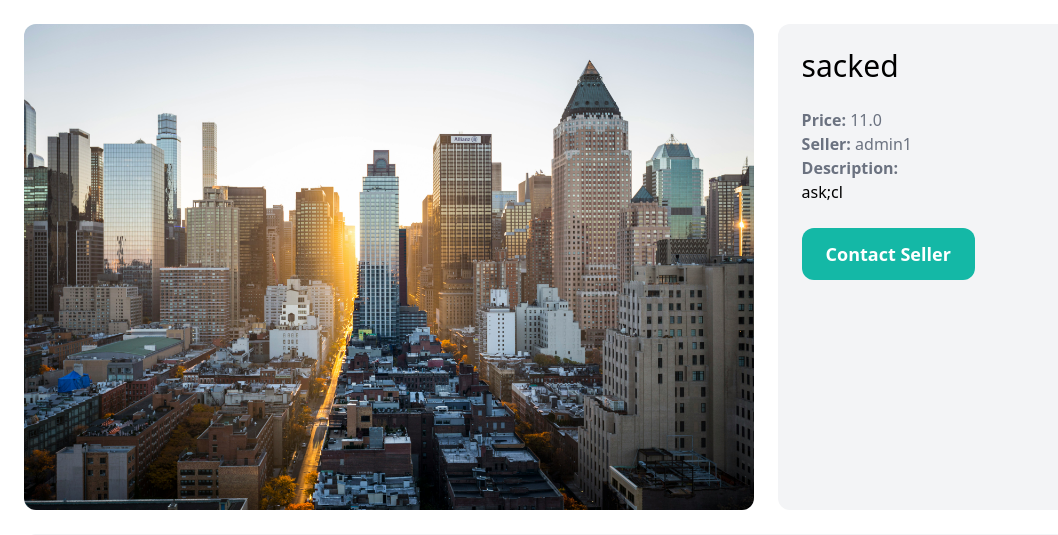
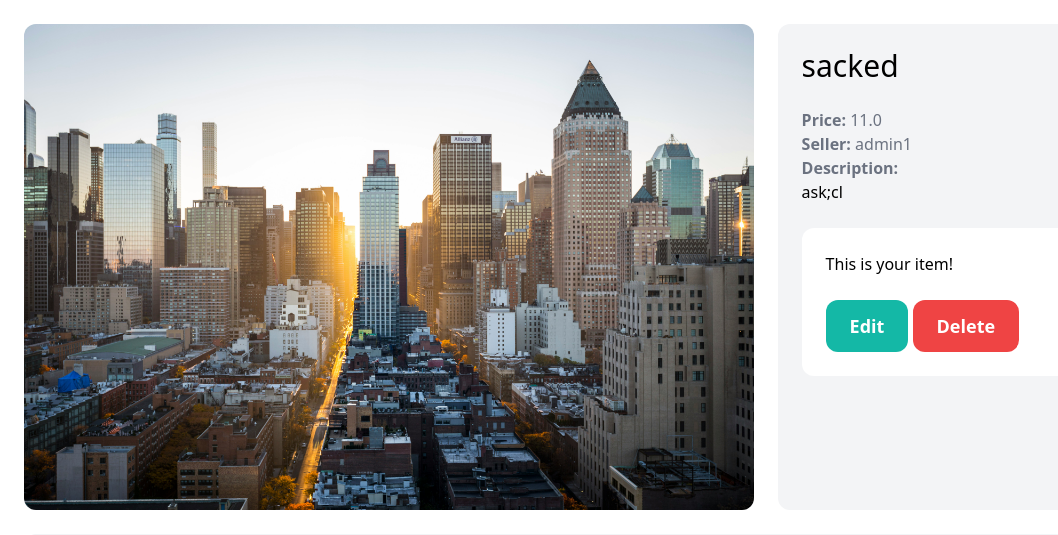
Before and after one commit to alithv/Puddle, a Django app: page /items/6/ in a window 1280 px wide. Shown: the part 77-612 px from the top of the page, without its empty margins (0-1058 px from the left). Run offline with Django 5.2, Linux system fonts and the light colour scheme; a user stored in the database is signed in; data comes from the database, SQL or seed files in the repository; both versions use the stored data as it was after the commit; some libraries are stand-ins or nearby versions.

Commit message:
Adding the dashboard and item to brows

```diff
--- a/puddle/core/templates/core/base.html
+++ b/puddle/core/templates/core/base.html
@@ -12,7 +12,9 @@
     >
       <a href="/" class="text-xl font-semibold">Puddle</a>
       <div class="space-x-6">
-        <a href="/" class="text-lg font-semibold hover:text-gray-500"
+        <a
+          href="{% url 'item:items'%}"
+          class="text-lg font-semibold hover:text-gray-500"
           >Browse
         </a>
 
--- a/puddle/dashboard/views.py
+++ b/puddle/dashboard/views.py
@@ -1,5 +1,5 @@
 from django.contrib.auth.decorators import login_required
-from django.shortcuts import render
+from django.shortcuts import render , get_object_or_404
 
 from item.models import Item
 
--- a/puddle/item/forms.py
+++ b/puddle/item/forms.py
@@ -14,3 +14,15 @@ class NewItemForm(forms.ModelForm):
             'price' : forms.TextInput(attrs = { 'class' : INPUT_CLASSES}),
             'image' : forms.FileInput(attrs = { 'class' : INPUT_CLASSES})
         }
+
+
+class EditItemForm(forms.ModelForm):
+    class Meta :
+        model = Item
+        fields = ('name' , 'description' , 'price' , 'image' , 'is_sold')
+        widgets = {
+            'name' : forms.TextInput(attrs = { 'class' : INPUT_CLASSES}),
+            'description' : forms.Textarea(attrs = { 'class' : INPUT_CLASSES}),
+            'price' : forms.TextInput(attrs = { 'class' : INPUT_CLASSES}),
+            'image' : forms.FileInput(attrs = { 'class' : INPUT_CLASSES}),
+        }
--- a/puddle/item/templates/item/detail.html
+++ b/puddle/item/templates/item/detail.html
@@ -17,7 +17,15 @@ block content %} {%block content%}
         {{ item.description }}
       </p>
     {% endif %}
-    <a href="#" class="inline-block mt-6 px-6 py-3 text-lg font-semibold bg-teal-500 text-white rounded-xl hover:bg-teal-700">Contact Seller</a>
+    {% if request.user == item.created_by %}
+      <div class="mt-6 p-6 bg-white rounded-xl">
+        <p>This is your item!</p>
+        <a href="{% url 'item:edit' item.id %}" class="inline-block mt-6 px-6 py-3 text-lg font-semibold bg-teal-500 text-white rounded-xl">Edit</a>
+        <a href="{% url 'item:delete' item.id %}" class="inline-block mt-6 px-6 py-3 text-lg font-semibold bg-red-500 text-white rounded-xl">Delete</a>
+      </div>
+    {% else %}
+      <a href="#" class="inline-block mt-6 px-6 py-3 text-lg font-semibold bg-teal-500 text-white rounded-xl hover:bg-teal-700">Contact Seller</a>
+    {% endif %}
   </div>
 </div>
 <div class="mt-6 px-6 py-12 bg-gray-100 rounded-xl">
--- a/puddle/item/urls.py
+++ b/puddle/item/urls.py
@@ -4,6 +4,9 @@ from . import views
 app_name = 'item'
 
 urlpatterns = [
+     path('' , views.items , name = 'items'),
      path('new/' , views.new , name='new'),
-     path('<int:pk>/' , views.detail , name='detail')
+     path('<int:pk>/' , views.detail , name ='detail'),
+     path('<int:pk>/delete/ ' , views.delete , name ='delete'),
+     path('<int:pk>/edit/ ' , views.edit , name ='edit'),
 ]
--- a/puddle/item/views.py
+++ b/puddle/item/views.py
@@ -1,8 +1,15 @@
 from django.contrib.auth.decorators import login_required
 from django.shortcuts import render , get_object_or_404 , redirect
 from .models import Item
-from .forms import NewItemForm
+from .forms import NewItemForm , EditItemForm
 # Create your views here.
+
+def items(request) :
+     items = Item.objects.filter(is_sold = False)
+     return render(request , 'item/items.html' ,  {
+      'items' : items
+     })
+
 def detail(request,  pk):
     item = get_object_or_404(Item , pk = pk)
     related_items = Item.objects.filter(category = item.category, is_sold = False).exclude(pk=pk)[0:3]
@@ -32,3 +39,28 @@ def new(request):
         {'form' :  form ,
          'title' : 'New Item'
          })
+
+@login_required
+def  delete(request , pk):
+    item = get_object_or_404(Item, pk = pk , created_by=request.user)
+    item.delete()
+
+    return redirect('dashboard:index')
+
+
+@login_required
+def edit(request, pk):
+    item = get_object_or_404(Item, pk = pk , created_by=request.user)
+
+    if request.method == 'POST':
+         form = EditItemForm(request.POST , request.FILES , instance  = form)
+         if form.is_valid():
+            form.save()
+
+            return redirect('item:detail' , pk = item.id)
+    else :
+        form = EditItemForm(instance=item)
+    return render(request ,  'item/form.html' ,
+        {'form' :  form ,
+         'title' : 'Edit Item'
+         })
```
Also changed, not shown: puddle/item/templates/item/items.html (added, +24 -0 lines), puddle/db.sqlite3.
